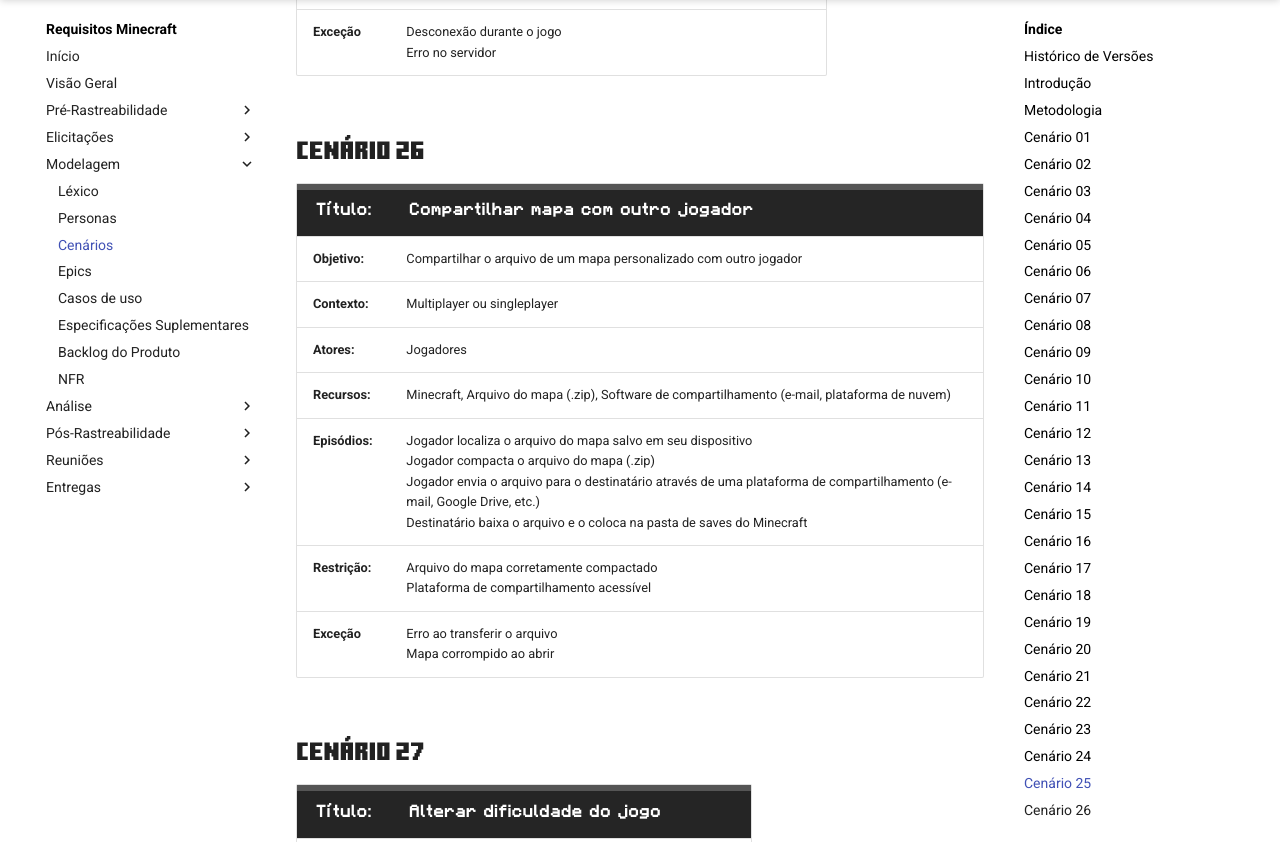
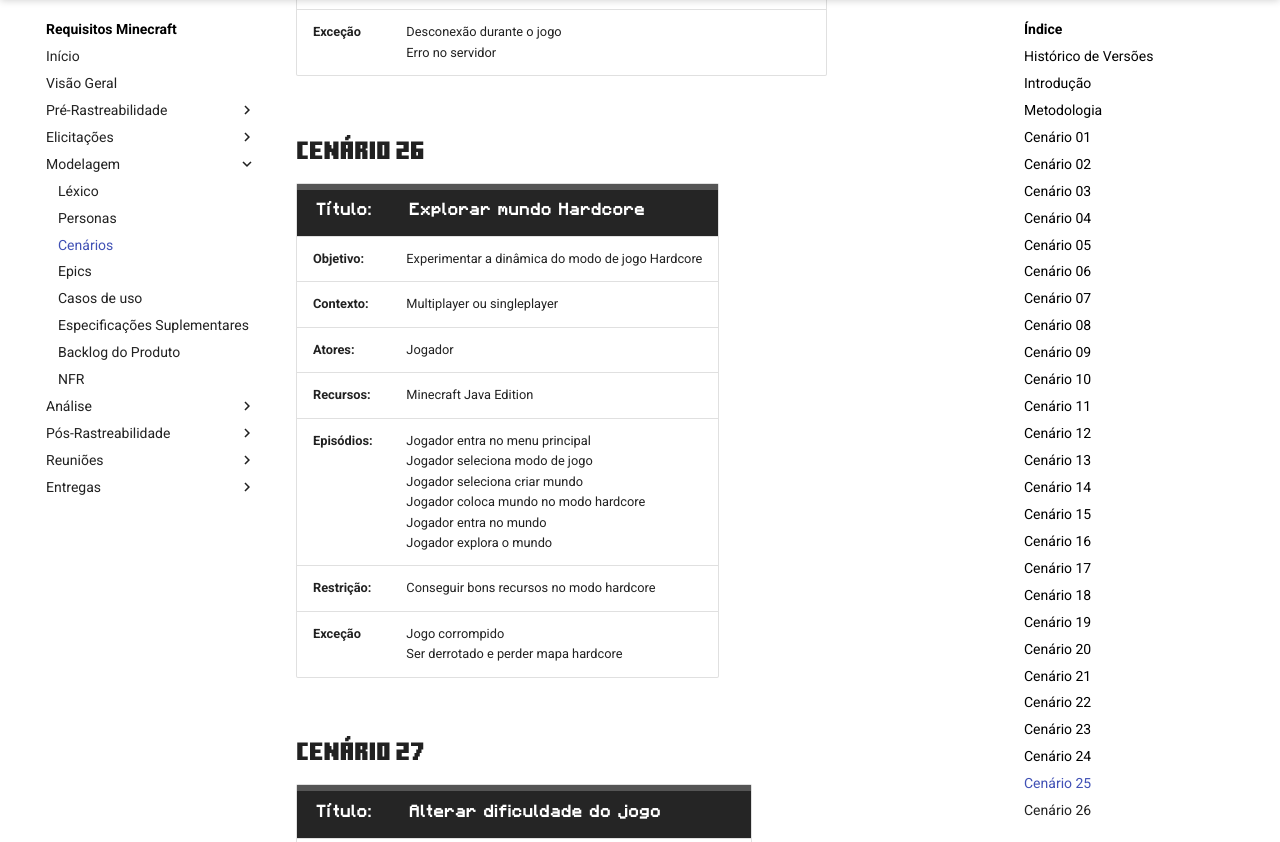
Before and after one commit to reqMinecraft2024/Requisitos-Minecraft, an MkDocs documentation site: the page built from docs/modelagem/cenarios.md, in a window 1280 px wide and 900 px high, scrolled down 15090 px, cut to the strip 58-900 px from the top of the window. Built offline with MkDocs 1.6.1 and Material for MkDocs 9.7.7, drawn with Linux system fonts in a browser that asks for light colours; some web fonts are replaced; comment, search, counter and statistics services are not loaded.

```diff
--- a/docs/modelagem/cenarios.md
+++ b/docs/modelagem/cenarios.md
@@ -319,15 +319,15 @@ A metodologia utilizada neste trabalho baseia-se na modelagem de casos de uso e
 
 ## Cenário 26
 
-| **Título:** | Compartilhar mapa com outro jogador |
+| **Título:** | Explorar mundo Hardcore |
 | ----------  | -----------------------------  |
-|**Objetivo:**|   Compartilhar o arquivo de um mapa personalizado com outro jogador |
+|**Objetivo:**|   Experimentar a dinâmica do modo de jogo Hardcore |
 |**Contexto:** | Multiplayer ou singleplayer |
-|**Atores:** |Jogadores|
-|**Recursos:**| Minecraft, Arquivo do mapa (.zip), Software de compartilhamento (e-mail, plataforma de nuvem) |
-|**Episódios:**  |  Jogador localiza o arquivo do mapa salvo em seu dispositivo<br> Jogador compacta o arquivo do mapa (.zip)<br> Jogador envia o arquivo para o destinatário através de uma plataforma de compartilhamento (e-mail, Google Drive, etc.)<br> Destinatário baixa o arquivo e o coloca na pasta de saves do Minecraft|
-|**Restrição:**| Arquivo do mapa corretamente compactado<br> Plataforma de compartilhamento acessível |
-|**Exceção**| Erro ao transferir o arquivo<br> Mapa corrompido ao abrir |
+|**Atores:** |Jogador |
+|**Recursos:**| Minecraft Java Edition |
+|**Episódios:**  |  Jogador entra no menu principal<br> Jogador seleciona modo de jogo<br> Jogador seleciona criar mundo<br> Jogador coloca mundo no modo hardcore<br> Jogador entra no mundo<br> Jogador explora o mundo<br> |
+|**Restrição:**| Conseguir bons recursos no modo hardcore |
+|**Exceção**| Jogo corrompido<br> Ser derrotado e perder mapa hardcore<br> |
 
 ## Cenário 27
 
```
Also changed, not shown: docs/pos-rastreabilidade/forward-from.md (+3 -3 lines).
